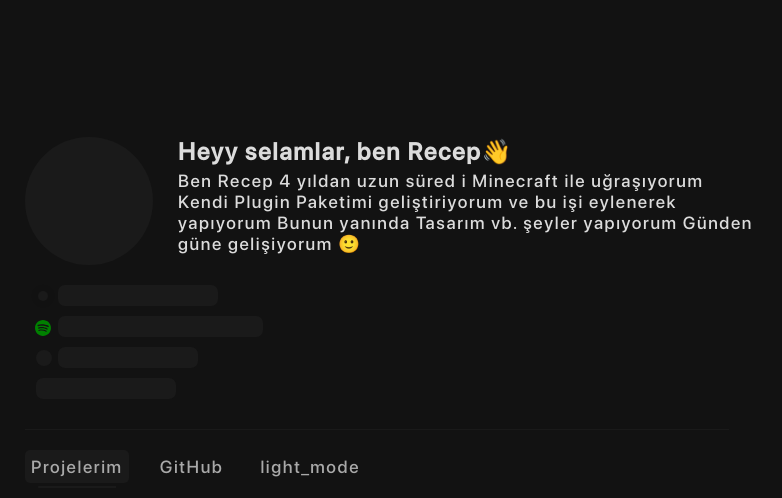
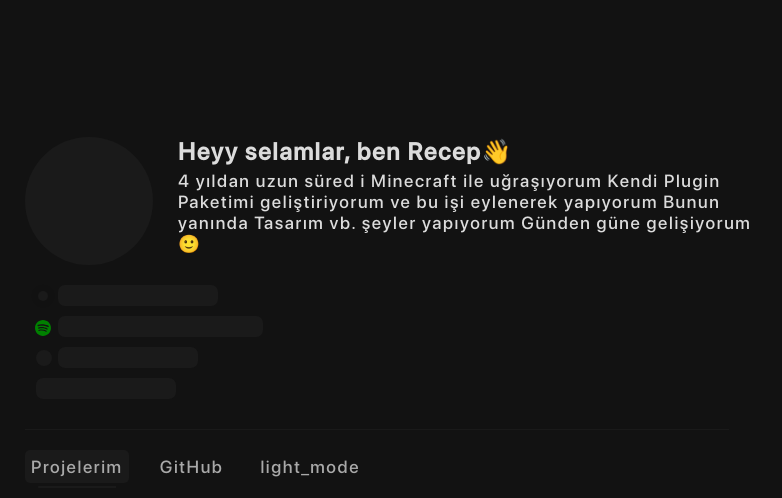
Before and after one commit to BenRecep/BenRecep.github.io, a plain HTML site: page index.html in a window 1280 px wide. Shown: the whole page, without its empty margins (263-1045 px from the left). Drawn offline with nearby package versions, Linux system fonts and the light colour scheme; a script that the page names is missing; some icons are missing.

Commit message:
Update index.html

```diff
--- a/index.html
+++ b/index.html
@@ -23,7 +23,7 @@
         <div-img class="avatar" loading>&thinsp;</div-img>
         <div-bio>
           <bio-title>Heyy selamlar, ben Recep👋</bio-title>
-          <bio-text>Ben Recep 4 yıldan uzun süred i Minecraft ile uğraşıyorum Kendi Plugin Paketimi geliştiriyorum
+          <bio-text>4 yıldan uzun süred i Minecraft ile uğraşıyorum Kendi Plugin Paketimi geliştiriyorum
             ve bu işi eylenerek yapıyorum Bunun yanında Tasarım vb. şeyler yapıyorum Günden güne gelişiyorum 🙂 </bio-text>
         </div-bio>
       </top>
```
